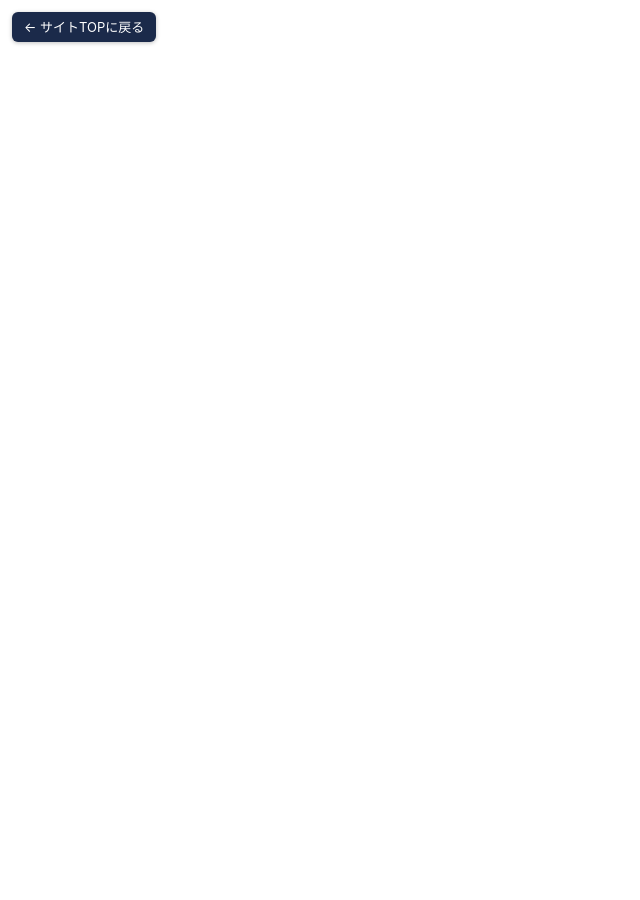
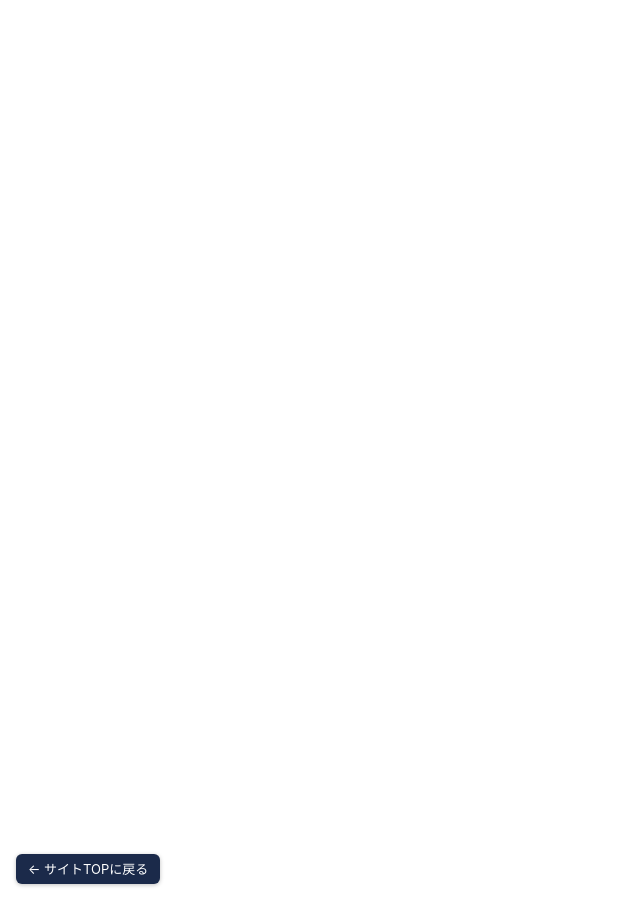
Before and after one commit to sapporokonan-rotaract/sapporokonan-rotaract.github.io, a Jekyll site: the page admin/index.html, which Jekyll copies as it is, in a window 1280 px wide. Shown: the whole page, without its empty margins (0-640 px from the left). Built offline with Jekyll 4.4.1, drawn with Linux system fonts in a browser that asks for light colours.

Commit message:
Move admin back-to-site link to bottom-left
Top-left overlapped with Decap CMS's own header icon.

Co-Authored-By: Claude Sonnet 5 <noreply@anthropic.com>

```diff
--- a/admin/index.html
+++ b/admin/index.html
@@ -8,8 +8,8 @@
   <style>
     #back-to-site {
       position: fixed;
-      top: 12px;
-      left: 12px;
+      bottom: 16px;
+      left: 16px;
       z-index: 9999;
       padding: 6px 12px;
       background: #1b2a4a;
```
